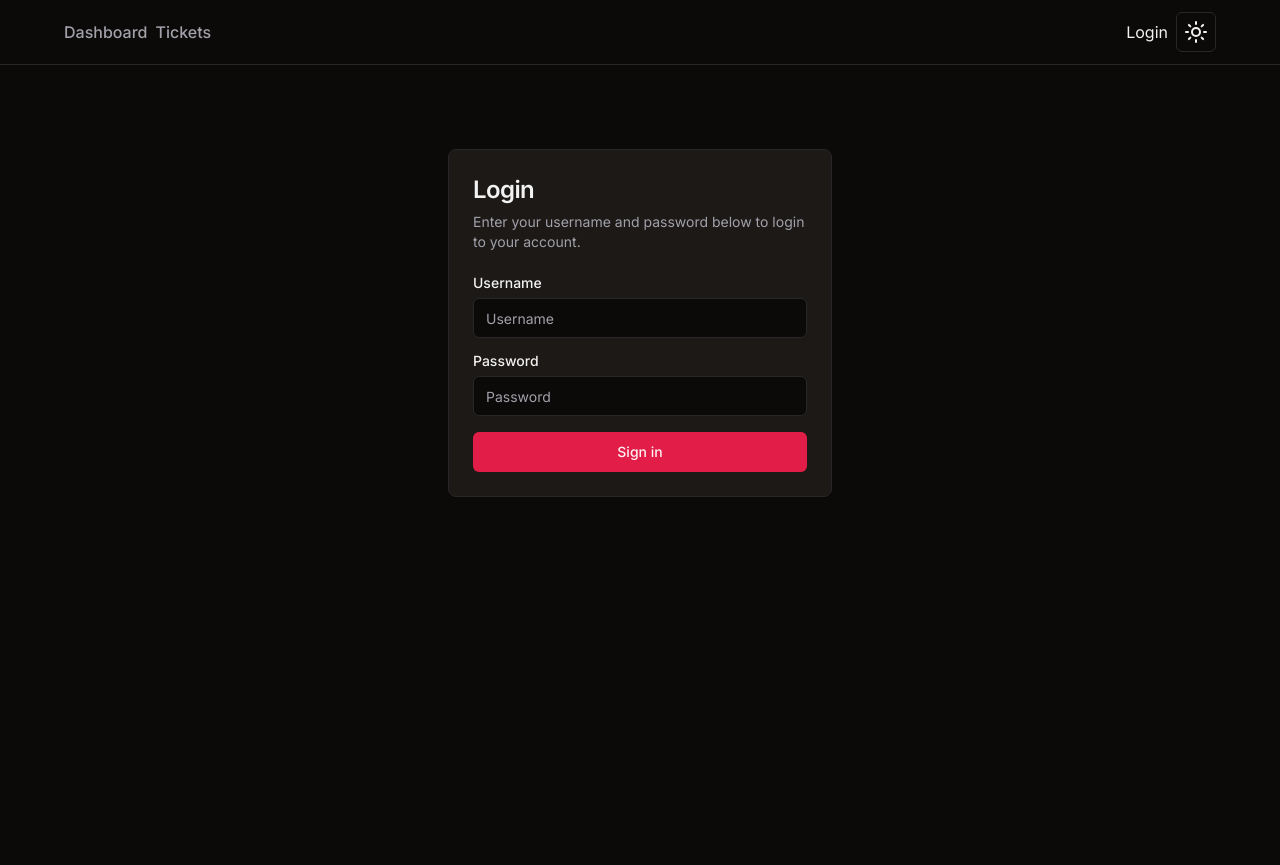
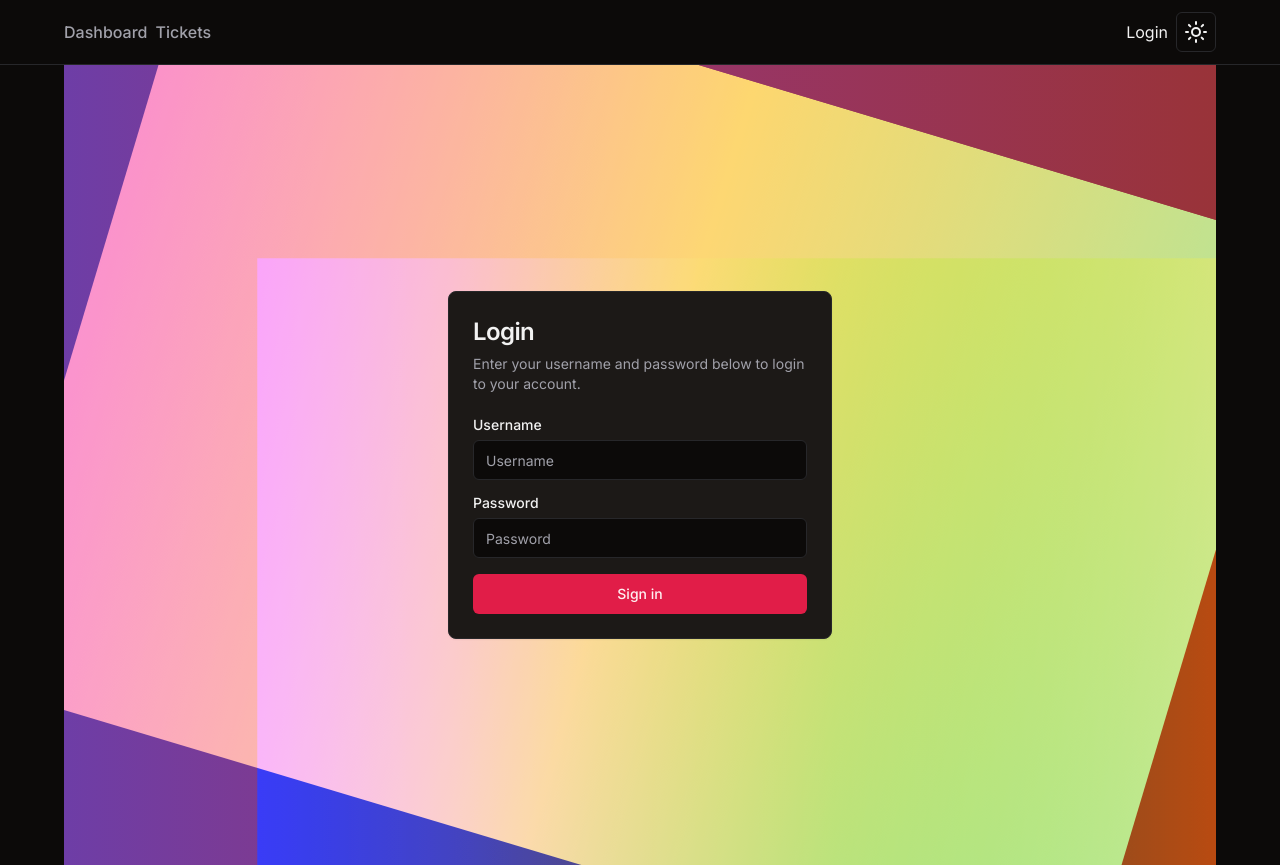
Before and after one commit to khen08/ticketapp, a Next.js app: page /auth/signin in a window 1280 px wide. Before the commit the page ends 800 px from the top, so only its background shows below. Built offline with nearby package versions, Linux system fonts and the light colour scheme; no server answers.

Commit message:
small modifications/enhancements

```diff
--- a/app/auth/signin/page.tsx
+++ b/app/auth/signin/page.tsx
@@ -1,8 +1,38 @@
+"use client";
+import { useEffect } from "react";
 import { LoginForm } from "@/components/LoginForm";
+import { motion } from "framer-motion";
 
 const SignIn = () => {
+  useEffect(() => {
+    // Disable body scrolling when the component mounts
+    document.body.style.overflow = "hidden";
+
+    // Re-enable body scrolling when the component unmounts
+    return () => {
+      document.body.style.overflow = "auto";
+    };
+  }, []);
+
   return (
-    <div className="flex items-center justify-center mt-16">
+    <div className="relative flex justify-center items-center h-screen overflow-hidden bg-gray-900">
+      <motion.div
+        className="absolute top-0 left-0 w-full h-full bg-gradient-to-r from-purple-500 via-pink-500 to-red-500"
+        animate={{ opacity: [0.6, 0.8, 0.6] }}
+        transition={{ duration: 6, repeat: Infinity, ease: "easeInOut" }}
+      />
+      <motion.div
+        className="absolute top-0 left-0 w-full h-full bg-gradient-to-r from-blue-500 via-green-500 to-yellow-500"
+        animate={{ x: [-200, 200, -200], y: [-200, 200, -200] }}
+        transition={{ duration: 10, repeat: Infinity, ease: "easeInOut" }}
+        style={{ mixBlendMode: "overlay" }}
+      />
+      <motion.div
+        className="absolute top-0 left-0 w-full h-full bg-gradient-to-r from-green-400 via-yellow-400 to-red-400"
+        animate={{ rotate: [0, 360, 0] }}
+        transition={{ duration: 20, repeat: Infinity, ease: "linear" }}
+        style={{ mixBlendMode: "screen" }}
+      />
       <LoginForm />
     </div>
   );
--- a/app/layout.tsx
+++ b/app/layout.tsx
@@ -25,7 +25,7 @@ export default function RootLayout({
           enableSystem
           disableTransitionOnChange
         >
-          <nav className="flex flex-col items-center border-b mb-5 px-5 py-3">
+          <nav className="flex flex-col items-center border-b px-5 py-3">
             <div className="max-w-6xl w-full">
               <MainNav></MainNav>
             </div>
--- a/app/page.tsx
+++ b/app/page.tsx
@@ -35,13 +35,16 @@ const Dashboard = async () => {
 
   return (
     <div>
-      <div className="grid gap-4 lg:grid-cols-2 md:grid-cols-1 px-2">
+      <div className="mt-8 grid gap-1 lg:grid-cols-2 md:grid-cols-1 px-2">
         <div>
           <RecentTickets tickets={tickets} />
         </div>
-        <div>
-          <DashboardChart data={data} />
-          <div className="mt-2">
+        <div className="flex flex-col gap-1">
+          <div>
+            <DashboardChart data={data} />
+          </div>
+
+          <div>
             <TopCarousel />
           </div>
         </div>
--- a/app/tickets/[id]/TicketDetail.tsx
+++ b/app/tickets/[id]/TicketDetail.tsx
@@ -53,7 +53,7 @@ const TicketDetail = ({ ticket, users, replies: initialReplies }: Props) => {
     fetchReplies();
   }, [ticket.id]);
   return (
-    <div className="lg:grid lg:grid-cols-5">
+    <div className="mt-8 lg:grid lg:grid-cols-5">
       <Card className="mx-4 mb-4 lg:col-span-full lg:mr-4">
         <CardHeader>
           <div className="flex justify-between mb-3">
@@ -106,11 +106,14 @@ const TicketDetail = ({ ticket, users, replies: initialReplies }: Props) => {
         </CardHeader>
         <CardContent className="my-2">
           {replies.map((reply) => (
-            <div key={reply.id} className="mb-10">
+            <div
+              key={reply.id}
+              className="mb-10 border-solid border-black border-y-2 px-6 py-4"
+            >
               <ReactMarkDown>{reply.content}</ReactMarkDown>
-              <div className="flex items-center justify-between">
-                <div className="flex items-center">
-                  <p className="text-gray-400 flex items-center mt-5">
+              <div className="flex items-center justify-between mt-5">
+                <div className="flex items-center justify-between">
+                  <p className="text-gray-400 flex items-center justify-between">
                     by:{" "}
                     <Avatar className="mx-2">
                       <AvatarFallback className=" bg-rose-600">
@@ -119,7 +122,7 @@ const TicketDetail = ({ ticket, users, replies: initialReplies }: Props) => {
                     </Avatar>
                     {reply.user.name}
                   </p>
-                  <p className="text-sm pl-3 text-gray-500 mt-5">
+                  <p className="text-sm pl-3 text-gray-500">
                     {new Date(reply.createdAt).toLocaleDateString("en-US", {
                       year: "2-digit",
                       month: "2-digit",
--- a/app/users/UserTable.tsx
+++ b/app/users/UserTable.tsx
@@ -37,7 +37,7 @@ const UserTable = ({ users, searchParams }: Props) => {
   };
 
   return (
-    <div className="w-full mt-5">
+    <div className="w-full">
       <div className="rounded-md sm:border">
         <Table>
           <TableHeader>
--- a/app/users/page.tsx
+++ b/app/users/page.tsx
@@ -49,11 +49,9 @@ const Users = async ({ searchParams }: { searchParams: SearchParams }) => {
   });
 
   return (
-    <div className="p-4 md:p-6 lg:p-8">
+    <div className="p-4 md:p-6 lg:p-8 flex flex-col gap-4">
       <UserForm />
-      <div className="flex flex-col md:flex-row gap-4 md:gap-6 mb-4">
-        <RoleFilter />
-      </div>
+      <RoleFilter />
       <UserTable users={users} searchParams={searchParams} />
       <Pagination
         itemCount={userCount}
--- a/components/LoginForm.tsx
+++ b/components/LoginForm.tsx
@@ -60,7 +60,7 @@ export function LoginForm() {
   };
 
   return (
-    <Card className="w-full max-w-sm">
+    <Card className="w-full max-w-sm z-10">
       <CardHeader>
         <CardTitle className="text-2xl">Login</CardTitle>
         <CardDescription>
--- a/components/RoleFilter.tsx
+++ b/components/RoleFilter.tsx
@@ -25,12 +25,11 @@ const RoleFilter = () => {
     <Select
       defaultValue={searchParams.get("role") || ""}
       onValueChange={(role) => {
-        const params = new URLSearchParams(searchParams);
-        if (role === "ALL") {
-          params.delete("role");
-        } else {
-          params.set("role", role);
-        }
+        const params = new URLSearchParams();
+
+        if (role) params.append("role", role);
+
+        const query = params.size ? `?${params.toString()}` : "0";
         router.push(`?${params.toString()}`);
       }}
     >
--- a/components/UserForm.tsx
+++ b/components/UserForm.tsx
@@ -64,7 +64,7 @@ const UserForm = ({ user }: Props) => {
   }
 
   return (
-    <div className="rounded-md border w-full p-4 mb-3">
+    <div className="rounded-md border w-full p-4">
       <Form {...form}>
         <form
           onSubmit={form.handleSubmit(onSubmit)}
--- a/package.json
+++ b/package.json
@@ -24,6 +24,7 @@
     "clsx": "^2.1.1",
     "easymde": "^2.18.0",
     "embla-carousel-react": "^8.1.8",
+    "framer-motion": "^11.3.21",
     "lucide-react": "^0.418.0",
     "next": "14.2.5",
     "next-auth": "^4.24.7",
```
Also changed, not shown: 1 other file (tests, documents, lock files or other folders).
